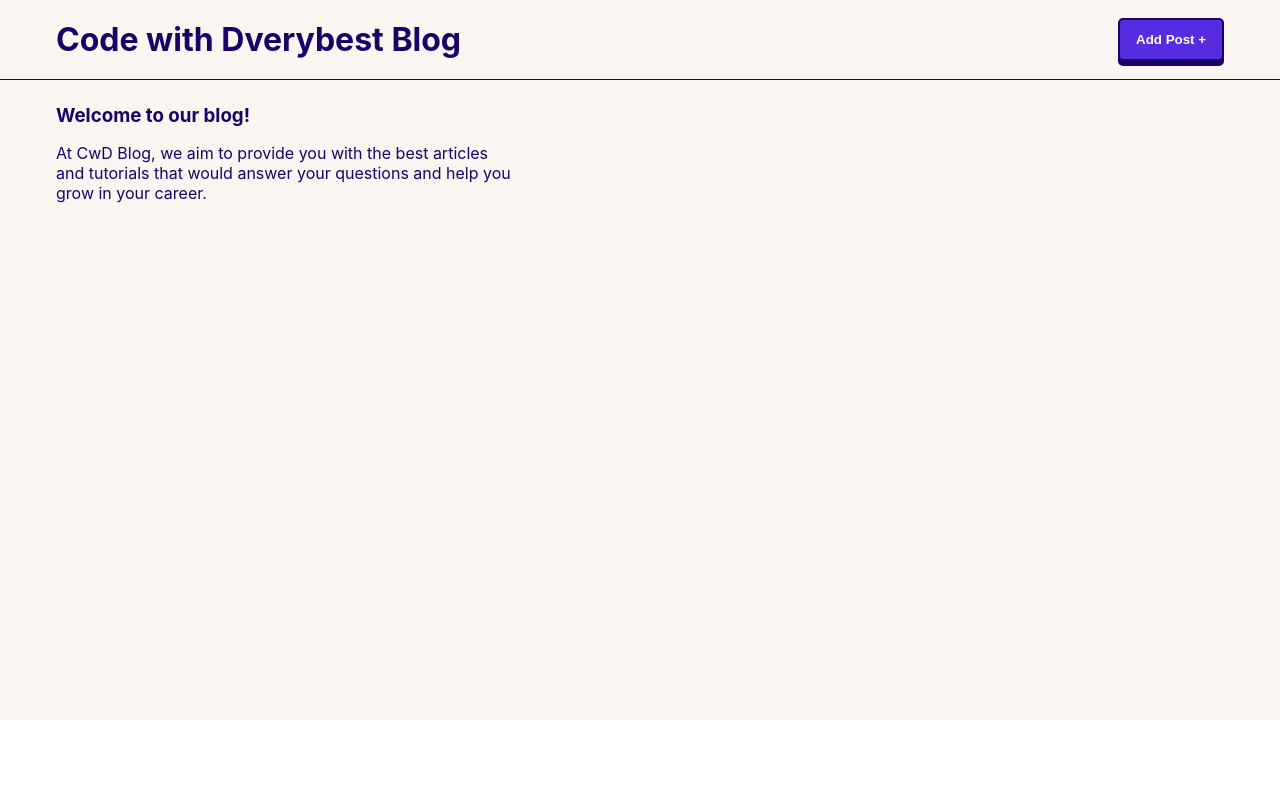
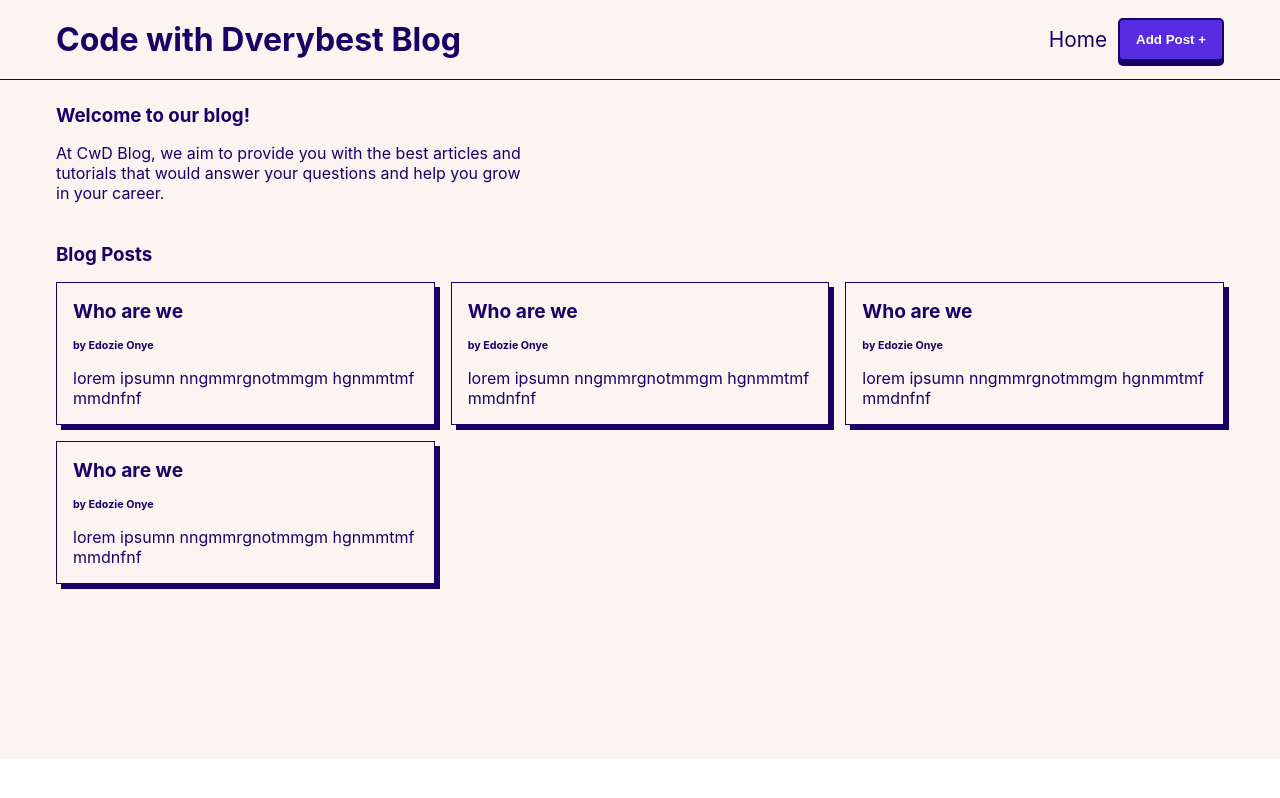
Before and after one commit to Fedozie/cwd-ein-proj, a React (Create React App) app: page / in a window 1280 px wide. Built offline with nearby package versions, Linux system fonts and the light colour scheme.

Commit message:
feat: added the new post page and list of blog posts

```diff
--- a/src/components/UI/button.js
+++ b/src/components/UI/button.js
@@ -16,9 +16,11 @@ const StyledButton = styled.button`
     }
 `;
 
-const Button = ({children}) => {
+const Button = ({children, onClick}) => {
     return(
-        <StyledButton>
+        <StyledButton
+            onClick = {onClick}
+        >
             {children}
         </StyledButton>
     )
--- a/src/components/UI/wrapper.js
+++ b/src/components/UI/wrapper.js
@@ -1,33 +1,113 @@
-
+import { Link, useNavigate } from "react-router-dom"
 import styled from 'styled-components';
 import Button from './button';
 
-const Wrapper = styled.header`
-    background-color: ${({theme}) => theme.colors.priColor};
+const Wrapper = styled.div`
+    background-color: ${({ theme }) => theme.colors.priColor};
     width: 100vw;
     height: 10vh;
     padding: 1rem 3.5rem;
     display: flex;
     justify-content: space-between;
     align-items: center;
-    border-bottom: 1px solid ${({theme}) => theme.colors.secLilac};
+    border-bottom: 1px solid ${({ theme }) => theme.colors.secLilac};
     margin: 0 auto;
 `;
 
-const Title = styled.h1`
-    color: ${({theme}) => theme.colors.secLilac}
+const ContainerWrapper = styled(Wrapper)`
+    width: 50vw;
+    height: 85vh;
+    border: 1px solid ${({ theme }) => theme.colors.secLilac};
+    border-radius: 10px;
+    margin: 4rem auto;
+    display: block;
+    padding: 1rem 1.5rem;
+
+    & > div{
+        display: flex;
+        align-items: center;
+        justify-content: space-between;
+
+        & > a{
+            color: ${({ theme }) => theme.colors.secLilac};
+            font-size: .8rem;
+            text-decoration: underline;
+            cursor: pointer;
+        }
+    }
 `;
 
-const HeadWrapper = () => {
+const CardWrapper = styled(Wrapper)`
+    width: auto;
+    height: auto;
+    border: 1px solid ${({ theme }) => theme.colors.secLilac};
+    margin: 0;
+    display: block;
+    padding: 1rem;
+    box-shadow: 5px 5px 0px ${({ theme }) => theme.colors.secLilac};
+    cursor: pointer;
 
-    return(
+    &:hover {
+        box-shadow: 5px 5px 0px ${({ theme }) => theme.colors.priLilac};
+    }
+`;
+
+const Title = styled.h1`
+    color: ${({ theme }) => theme.colors.secLilac};
+`;
+
+const Navigation = styled.nav`
+    width: 15%;
+    display: flex;
+    justify-content: space-between;
+    align-items: center;
+
+    & > a {
+        color: ${({ theme }) => theme.colors.secLilac};
+        text-decoration: none;
+        font-size: 1.3rem;
+    }
+`;
+
+export const Header = () => {
+    const navigate = useNavigate();
+
+    return (
         <Wrapper>
             <Title>Code with Dverybest Blog</Title>
+            <Navigation>
+                <Link to="/">Home</Link>
+                <Button
+                    onClick={() => {
+                        navigate("/new-post")
+                    }}
+                >
+                    Add Post +
+                </Button>
+            </Navigation>
+        </Wrapper>
+    )
+};
+
+export const Container = () => {
+
+    return (
+        <ContainerWrapper>
             <div>
-                <Button>Add Post +</Button>
+                <Title>Add New Blog Post</Title>
+                <Link to = "/">Go back to Home</Link>
             </div>
-        </Wrapper>
+
+
+        </ContainerWrapper>
     )
 }
 
-export default HeadWrapper;
+export const Card = ({ children }) => {
+
+    return (
+        <CardWrapper>
+            {children}
+        </CardWrapper>
+    )
+}
--- a/src/components/mainBody.js
+++ b/src/components/mainBody.js
@@ -1,36 +1,103 @@
+import React, { useState } from "react";
 import styled from "styled-components";
+import { Card } from "./UI/wrapper";
 
 
 const StyledBody = styled.section`
     background-color: ${({ theme }) => theme.colors.priColor};
     min-height: 50vw;
+    width: inherit;
+    padding: 1.5rem 3.5rem 1rem 3.5rem;
 `;
 
 const WelcomeDiv = styled.div`
-    padding: 1.5rem 0 1rem 3.5rem;
     width: 40%;
+    margin-bottom: 2.5rem;
 `;
 
-const WelcomeHeading = styled.h3`
+const Heading = styled.h3`
     color: ${({ theme }) => theme.colors.secLilac};
     margin-bottom: 1rem;
 `;
 
-const WelcomeParagraph = styled.p`
+const Paragraph = styled.p`
     color: ${({ theme }) => theme.colors.secLilac};
 `;
 
+const Blogs = styled.div`
+    max-width: 100%;
+    display: grid;
+    grid-template-columns: repeat(3, 1fr);
+    grid-template-rows: repeat(3, 1fr);
+    grid-gap: 1rem;
+    color: ${({ theme }) => theme.colors.secLilac};
+
+    & h3, & h6{
+        margin-bottom: 1rem;
+    }
+
+    & h3{
+       font-size: 1.2rem;
+    }
+
+    & h5{
+
+    }
+
+    & p{
+
+    }
+`
+
 const MainBody = () => {
+    const blogs = [
+        {
+            title: "Who are we",
+            author: "Edozie Onye",
+            text: "lorem ipsumn nngmmrgnotmmgm  hgnmmtmf mmdnfnf"
+        },
+        {
+            title: "Who are we",
+            author: "Edozie Onye",
+            text: "lorem ipsumn nngmmrgnotmmgm  hgnmmtmf mmdnfnf"
+        },
+        {
+            title: "Who are we",
+            author: "Edozie Onye",
+            text: "lorem ipsumn nngmmrgnotmmgm  hgnmmtmf mmdnfnf"
+        },
+        {
+            title: "Who are we",
+            author: "Edozie Onye",
+            text: "lorem ipsumn nngmmrgnotmmgm  hgnmmtmf mmdnfnf"
+        }
+    ]
 
     return (
         <StyledBody>
             <WelcomeDiv>
-                <WelcomeHeading>Welcome to our blog!</WelcomeHeading>
-                <WelcomeParagraph>At CwD Blog, we aim to provide you with the best articles and tutorials that would answer your questions and help you grow in your career.</WelcomeParagraph>
+                <Heading>
+                    Welcome to our blog!
+                </Heading>
+                <Paragraph>
+                    At CwD Blog, we aim to provide you with the best articles and tutorials that would answer your questions and help you grow in your career.
+                </Paragraph>
             </WelcomeDiv>
-
+            <Heading>
+                Blog Posts
+            </Heading>
+            <Blogs>
+                {
+                    blogs.map((blog) => (
+                        <Card>
+                            <h3>{blog.title}</h3>
+                            <h6>by {blog.author}</h6>
+                            <p>{blog.text}</p>
+                        </Card>
+                    ))
+                }
+            </Blogs>
         </StyledBody>
-
     )
 }
 
--- /dev/null
+++ b/src/pages/homePage.js
@@ -0,0 +1,20 @@
+import React from "react";
+import styled from "styled-components";
+import MainBody from "../components/mainBody";
+import { Header } from "../components/UI/wrapper";
+
+const Home = styled.div`
+    width: 100vw;
+`;
+
+const HomePage = () => {
+
+    return (
+        <Home>
+            <Header />
+            <MainBody />
+        </Home>
+    )
+}
+
+export default HomePage;
--- a/src/pages/mainPage.js
+++ /dev/null
@@ -1,18 +0,0 @@
-import React from "react";
-import Wrapper from "../components/UI/wrapper";
-import MainBody from "../components/mainBody";
-
-const MainPage = () => {
-
-    return(
-        <div>
-            <Wrapper>
-                <h1>Code with Dverybest Blog</h1>
-            </Wrapper>
-            <MainBody/>
-        </div>
-
-    )
-}
-
-export default MainPage;
--- /dev/null
+++ b/src/pages/postPage.js
@@ -0,0 +1,20 @@
+
+import React from "react";
+import styled from 'styled-components'
+import { Container } from "../components/UI/wrapper";
+
+const StyledBody = styled.div`
+    width: 100vw;
+    height: 100vh;
+    overflow: hidden;
+`;
+
+const PostPage = () => {
+    return (
+        <StyledBody>
+            <Container />
+        </StyledBody>
+    );
+}
+
+export default PostPage;
--- a/src/routes/appRoutes.js
+++ b/src/routes/appRoutes.js
@@ -1,13 +1,15 @@
 import React from "react";
 import { BrowserRouter, Route, Routes } from "react-router-dom";
-import MainPage from "../pages/mainPage";
+import HomePage from "../pages/homePage";
+import PostPage from "../pages/postPage";
 
 const AppRoutes = () => {
     return (
         <>
             <BrowserRouter>
                 <Routes>
-                    <Route path="/" element={<MainPage />} />
+                    <Route path="/" element={<HomePage />} />
+                    <Route path="/new-post" element ={<PostPage/>}/>
                 </Routes>
 
             </BrowserRouter>
```
Also changed, not shown: public/index.html (+1 -22 lines).
